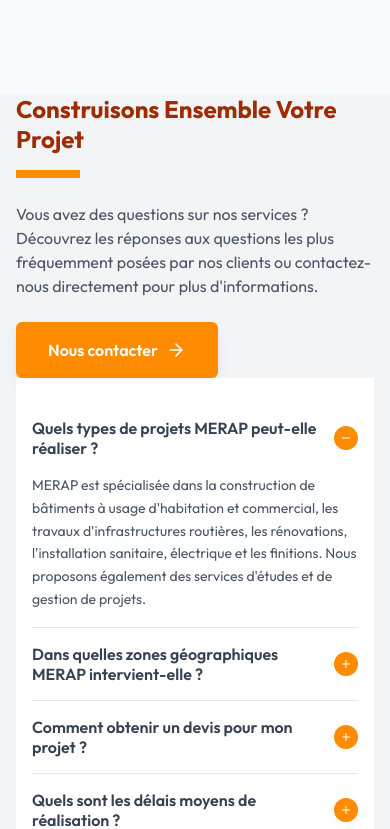
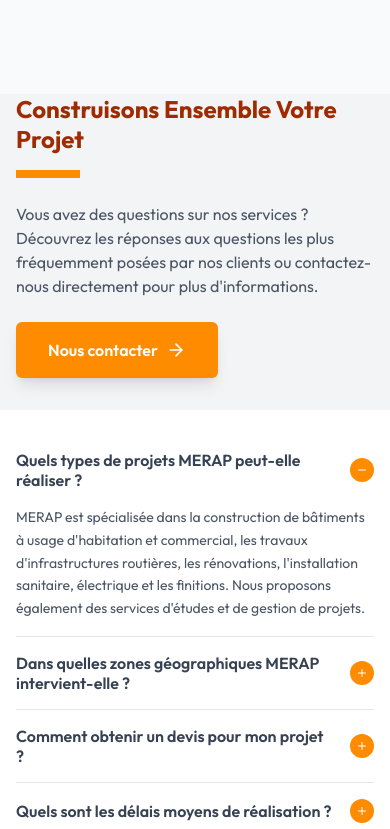
Before and after one commit to Nick-Lemy/merap_website, a Next.js app: page / in a window 390 px wide. Shown: the part 6169-6998 px from the top of the page. Built offline with nearby package versions, Linux system fonts and the light colour scheme.

Commit message:
style(HomeSection5, Footer): enhance layout with improved spacing and responsiveness adjustments

```diff
--- a/src/app/(home)/_components/HomeSection5.tsx
+++ b/src/app/(home)/_components/HomeSection5.tsx
@@ -157,8 +157,10 @@
 export default function HomeSection5() {
   return (
     <section className="bg-gray-100">
-      <div className="flex h-full flex-col  mx-auto container px-4 lg:flex-row">
-        <LeftSection />
+      <div className="flex h-full flex-col gap-8 lg:gap-0 mx-auto container lg:flex-row">
+        <div className="px-4 lg:px-0">
+          <LeftSection />
+        </div>
         <RightSection />
       </div>
     </section>
--- a/src/components/Footer.tsx
+++ b/src/components/Footer.tsx
@@ -40,7 +40,7 @@
               <h4 className="text-lg w-full text-start font-semibold mb-6 lg:text-center">
                 Liens Rapides
               </h4>
-              <div className="flex lg:justify-around lg:flex-col gap-10">
+              <div className="flex lg:justify-around lg:flex-col gap-10 lg:gap-0">
                 <div className="space-y-3">
                   <Link
                     href="/"
@@ -119,7 +119,7 @@
                     placeholder="Votre email"
                     className="flex-1 px-3 py-2 border border-primary rounded-md text-sm text-white placeholder-gray-400 focus:outline-none focus:border-secondary"
                   />
-                  <button className="px-4 py-2 flex items-center gap-2 bg-primary text-white rounded-md font-medium transition-colors">
+                  <button className="px-4 py-2 flex items-center w-full justify-center gap-2 bg-primary text-white rounded-md font-medium transition-colors">
                     Subscribe
                     <ArrowRight className="w-4 h-4" />
                   </button>
```
